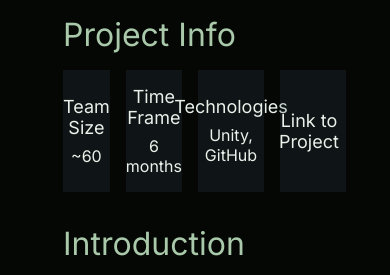
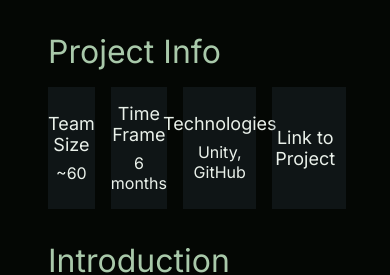
Before and after one commit to aslanchan7/portfolio-website-v2, a React (Vite) app: page /athenaeum in a window 390 px wide. Shown: the part 359-634 px from the top of the page. Built offline with nearby package versions, Linux system fonts and the light colour scheme.

Commit message:
edited margin for mobile view for projects page

```diff
--- a/src/pages/all_projects/AllProjects.module.css
+++ b/src/pages/all_projects/AllProjects.module.css
@@ -143,3 +143,10 @@
   background-color: var(--color-secondary);
   color: var(--color-text);
 }
+
+@media screen and (max-width: 850px) {
+  .content {
+    margin-left: 24px;
+    margin-right: 24px;
+  }
+}
--- a/src/pages/project_details/project-details.module.css
+++ b/src/pages/project_details/project-details.module.css
@@ -154,3 +154,14 @@
   width: 48%;
   background-color: var(--color-secondary-20);
 }
+
+@media screen and (max-width: 850px) {
+  .container {
+    margin-left: 24px;
+    margin-right: 24px;
+  }
+
+  .redirectButton {
+    padding: 0px 4px;
+  }
+}
```
